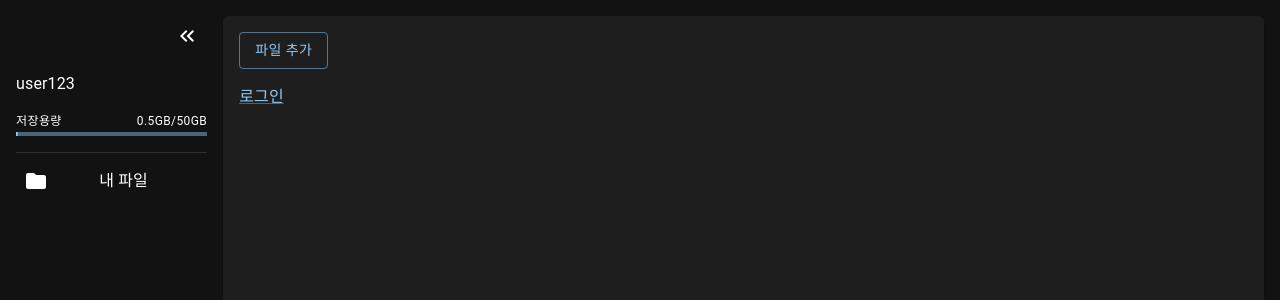
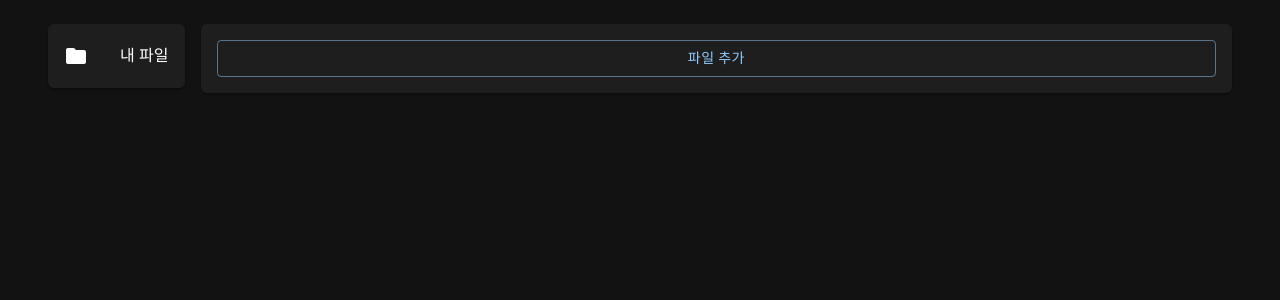
Before and after one commit to SangyunOck/dem-storage, a React (Vite) app: page / in a window 1280 px wide. Shown: the top 300 px of the page. Built offline with nearby package versions, Linux system fonts and the light colour scheme.

Commit message:
- 기본 레이아웃 추가 - 파일 추가 및 업로드 기능 추가

```diff
--- a/src/App.tsx
+++ b/src/App.tsx
@@ -1,45 +1,33 @@
-import { Grid, Paper, Box, List, ListItem, Link as MLink } from "@mui/material";
-import { Link } from "react-router-dom";
+import { Container, Grid, Stack, Paper } from "@mui/material";
 
 import { useAppSelector } from "./redux/store.ts";
-import SideBar from "./components/SideBar.tsx";
-import FileListItem from "./components/FileListItem.tsx";
-import AddFileBtn from "./components/AddFileBtn.tsx";
+import FileUploadBtn from "./components/FileUploadBtn.tsx";
+import CompactList from "./components/CompactList.tsx";
+import FileBlock from "./components/FileBlock.tsx";
 
 function App() {
   const fileList = useAppSelector((state) => state.upload.value);
 
   return (
-    <Box sx={{ flexGrow: 1, height: "100vh" }}>
-      <Grid
-        container
-        p={2}
-        spacing={2}
-        flexWrap={"nowrap"}
-        sx={{ height: "inherit" }}
-      >
+    <Container maxWidth={false}>
+      <Grid container spacing={2} p={3}>
         <Grid item xs={"auto"}>
-          <SideBar />
+          <Paper>
+            <CompactList />
+          </Paper>
         </Grid>
         <Grid item xs>
-          <Paper sx={{ height: "100%" }}>
-            <List>
+          <Paper sx={{ width: "100%" }}>
+            <Stack p={2} spacing={1}>
               {fileList.map((item, idx) => (
-                <FileListItem key={idx} idx={idx} file={item} />
+                <FileBlock key={idx} idx={idx} file={item} />
               ))}
-              <ListItem>
-                <AddFileBtn />
-              </ListItem>
-              <ListItem>
-                <MLink component={Link} to={"/member/login"}>
-                  로그인
-                </MLink>
-              </ListItem>
-            </List>
+              <FileUploadBtn />
+            </Stack>
           </Paper>
         </Grid>
       </Grid>
-    </Box>
+    </Container>
   );
 }
 
--- /dev/null
+++ b/src/components/CompactList.tsx
@@ -0,0 +1,25 @@
+import {
+  List,
+  ListItem,
+  ListItemButton,
+  ListItemIcon,
+  ListItemText,
+} from "@mui/material";
+import { Folder } from "@mui/icons-material";
+
+function CompactList() {
+  return (
+    <List>
+      <ListItem>
+        <ListItemButton>
+          <ListItemIcon>
+            <Folder />
+          </ListItemIcon>
+          <ListItemText primary={"내 파일"} />
+        </ListItemButton>
+      </ListItem>
+    </List>
+  );
+}
+
+export default CompactList;
--- /dev/null
+++ b/src/components/FileBlock.tsx
@@ -0,0 +1,35 @@
+import { memo, useCallback } from "react";
+import { useDispatch } from "react-redux";
+import { Card, IconButton, Typography } from "@mui/material";
+import { Delete, Upload } from "@mui/icons-material";
+
+import { deleteFile } from "../redux/slices/uploadSlice.ts";
+
+interface Props {
+  idx: number;
+  file: File;
+}
+
+function FileBlock({ idx, file }: Props) {
+  const dispatch = useDispatch();
+
+  const upload = useCallback(() => {
+    //TODO: 파일 업로드 호출
+  }, []);
+
+  return (
+    <Card>
+      <Typography variant="body2" color="textSecondary">
+        {file.name}
+      </Typography>
+      <IconButton onClick={upload}>
+        <Upload />
+      </IconButton>
+      <IconButton onClick={() => dispatch(deleteFile(idx))}>
+        <Delete />
+      </IconButton>
+    </Card>
+  );
+}
+
+export default memo(FileBlock);
--- /dev/null
+++ b/src/components/FileUploadBtn.tsx
@@ -0,0 +1,27 @@
+import { ChangeEvent, useCallback } from "react";
+import { useDispatch } from "react-redux";
+import { Button } from "@mui/material";
+
+import { addFile } from "../redux/slices/uploadSlice.ts";
+
+function FileUploadBtn() {
+  const dispatch = useDispatch();
+
+  const onChangeFile = useCallback(
+    (e: ChangeEvent<HTMLInputElement>) => {
+      e.preventDefault();
+      if (e.target.files && e.target.files[0]) {
+        dispatch(addFile(e.target.files[0]));
+      }
+    },
+    [dispatch],
+  );
+  return (
+    <Button component={"label"} role={undefined}>
+      파일 추가
+      <input type={"file"} hidden={true} onChange={onChangeFile} />
+    </Button>
+  );
+}
+
+export default FileUploadBtn;
--- a/src/main.tsx
+++ b/src/main.tsx
@@ -1,50 +1,18 @@
 import React from "react";
 import ReactDOM from "react-dom/client";
 import { Provider } from "react-redux";
-import { createBrowserRouter, RouterProvider } from "react-router-dom";
 import { CssBaseline, ThemeProvider } from "@mui/material";
 
+import App from "./App";
 import { mui_theme } from "./mui_theme.ts";
 import { store } from "./redux/store.ts";
-import App from "./App";
-import Login, { loginAction } from "./routes/Login.tsx";
-import Signup, { signupAction } from "./routes/Signup.tsx";
-import MemberLayout from "./layouts/MemberLayout.tsx";
-import NewMember from "./routes/NewMember.tsx";
-
-const router = createBrowserRouter([
-  {
-    path: "member",
-    element: <MemberLayout />,
-    children: [
-      {
-        path: "login",
-        element: <Login />,
-        action: loginAction,
-      },
-      {
-        path: "signup",
-        element: <Signup />,
-        action: signupAction,
-      },
-      {
-        path: "new",
-        element: <NewMember />,
-      },
-    ],
-  },
-  {
-    path: "/",
-    element: <App />,
-  },
-]);
 
 ReactDOM.createRoot(document.getElementById("root") as HTMLElement).render(
   <React.StrictMode>
     <Provider store={store}>
       <ThemeProvider theme={mui_theme}>
         <CssBaseline />
-        <RouterProvider router={router} />
+        <App />
       </ThemeProvider>
     </Provider>
   </React.StrictMode>,
--- a/src/mui_theme.ts
+++ b/src/mui_theme.ts
@@ -5,6 +5,11 @@ export const mui_theme = createTheme({
     MuiButton: {
       defaultProps: {
         variant: "outlined",
+      },
+    },
+    MuiListItem: {
+      defaultProps: {
+        disablePadding: true,
       },
     },
     MuiCard: {
```
Also changed, not shown: package.json (+6 -11 lines), 1 other file (tests, documents, lock files or other folders).
